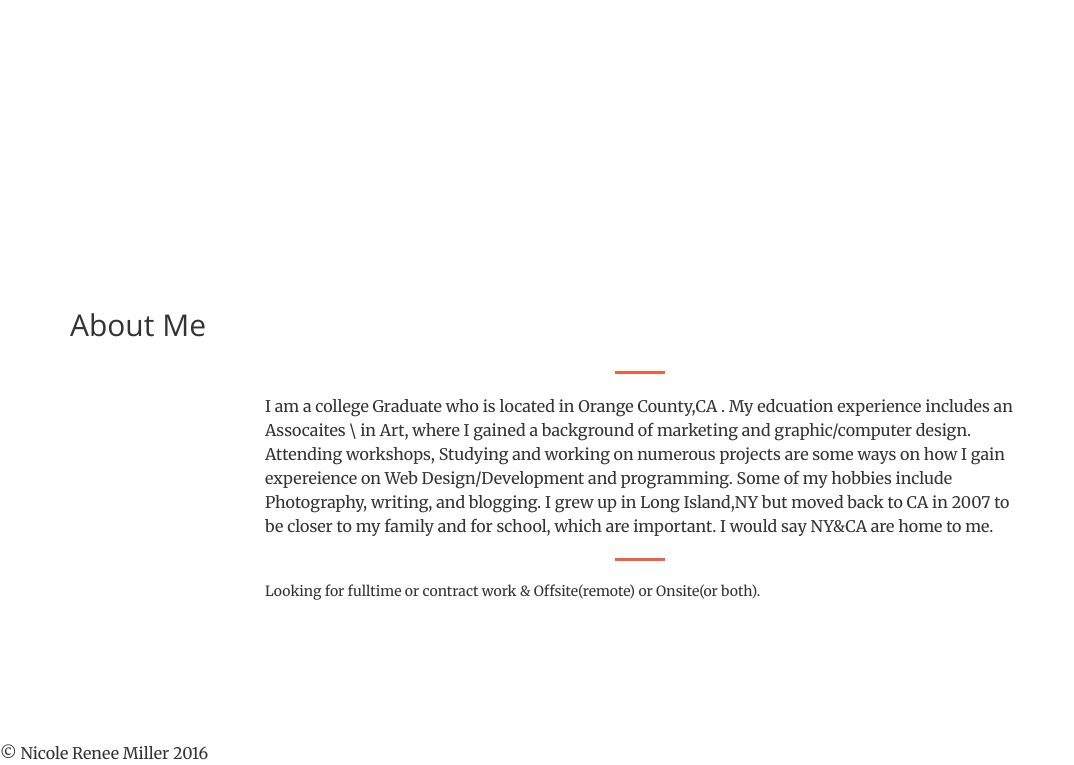
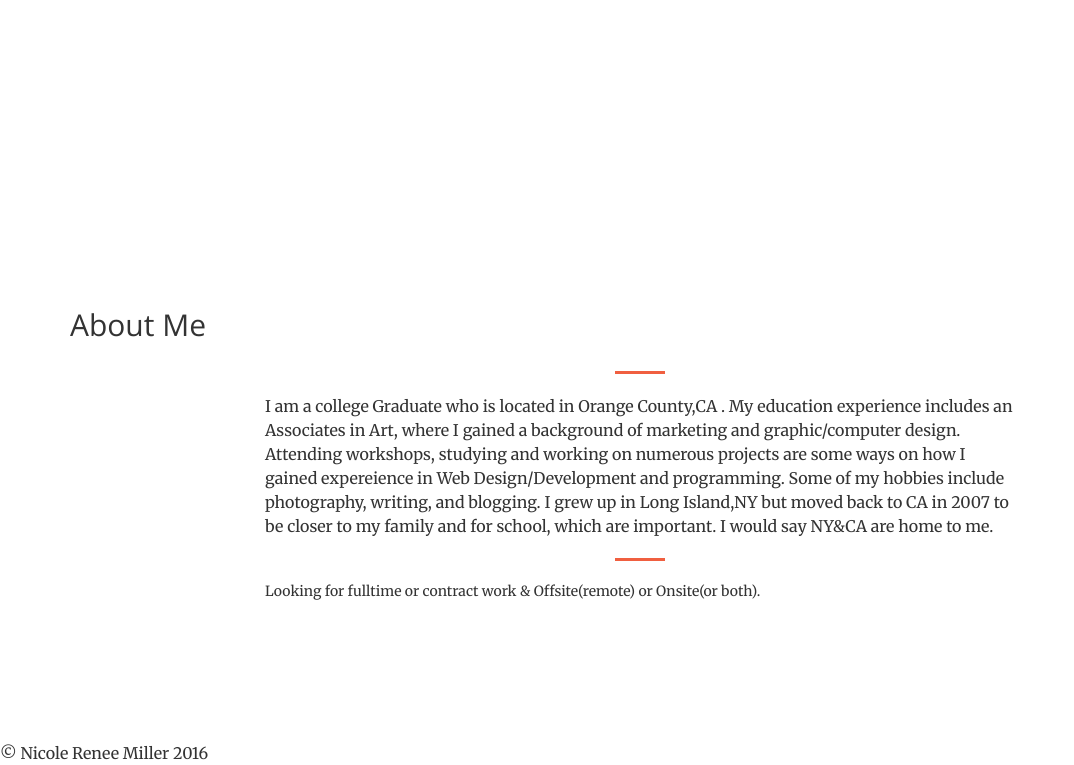
Before and after one commit to nicolermiller/nicolermiller.github.io, a website: page about.html in a window 1280 px wide. Shown: the part 612-1377 px from the top of the page, without its empty margins (0-1074 px from the left). Drawn offline with nearby package versions, Linux system fonts and the light colour scheme.

Commit message:
Commit Message

```diff
--- a/about.html
+++ b/about.html
@@ -91,8 +91,8 @@
 
 
                 <hr>
-            <p>I am a college Graduate who is located in Orange County,CA . My edcuation experience includes an Assocaites \
-       in Art, where I gained a background of marketing and graphic/computer design. Attending workshops, Studying and working on                   numerous projects are some ways on how I gain expereience on Web Design/Development and programming. Some of my hobbies                      include  Photography, writing, and blogging. I grew up in Long Island,NY but  moved back to CA in 2007 to be closer to my
+            <p>I am a college Graduate who is located in Orange County,CA . My education experience includes an Associates
+       in Art, where I gained a background of marketing and graphic/computer design. Attending workshops, studying and working on numerous projects are some ways on how I gained expereience in Web Design/Development and programming. Some of my hobbies include photography, writing, and blogging. I grew up in Long Island,NY but moved back to CA in 2007 to be closer to my
     family and for school, which are important. I would say NY&CA are home to me.
                 <hr>
           Looking for fulltime or contract work & Offsite(remote) or Onsite(or both).
```
